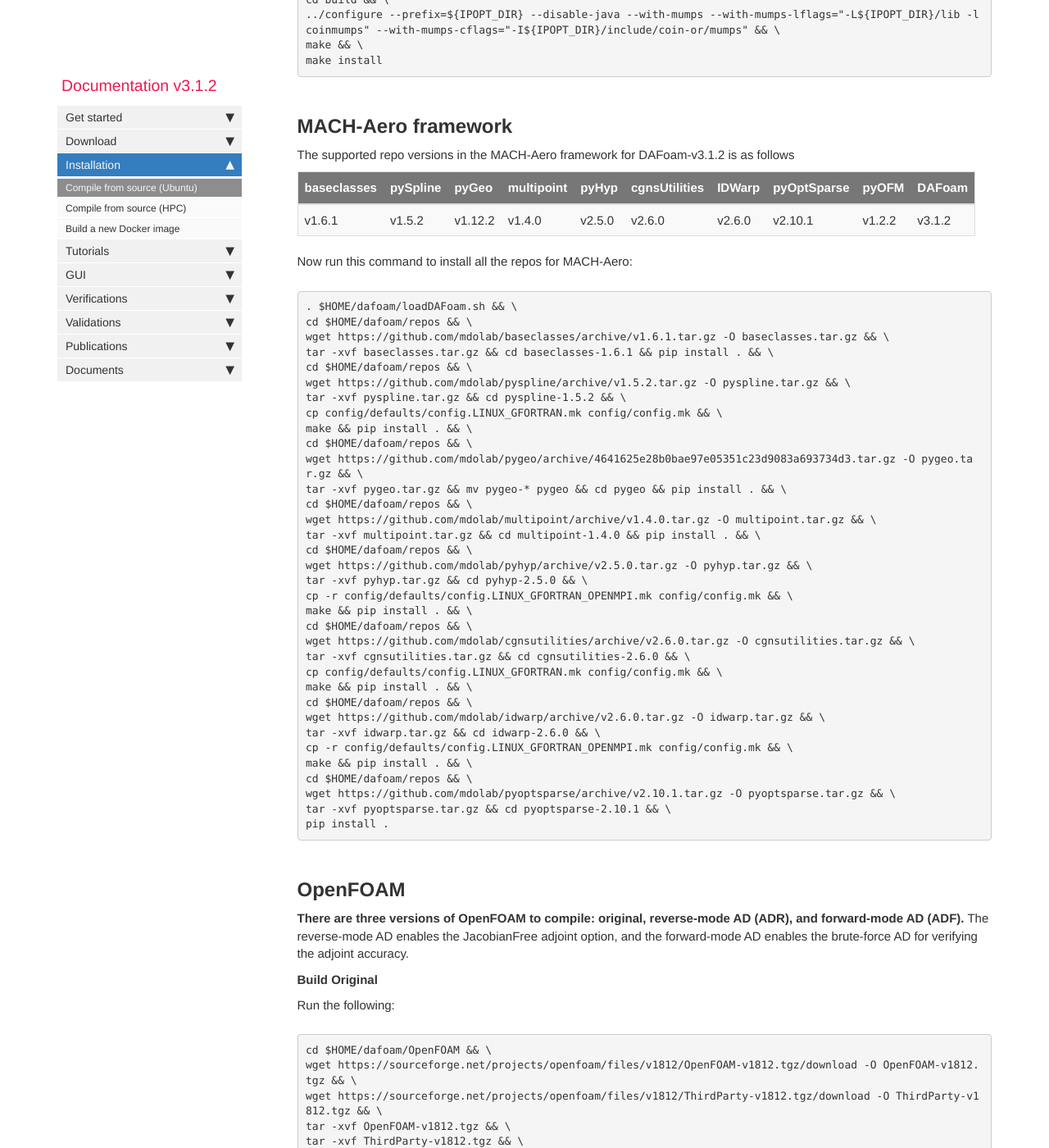
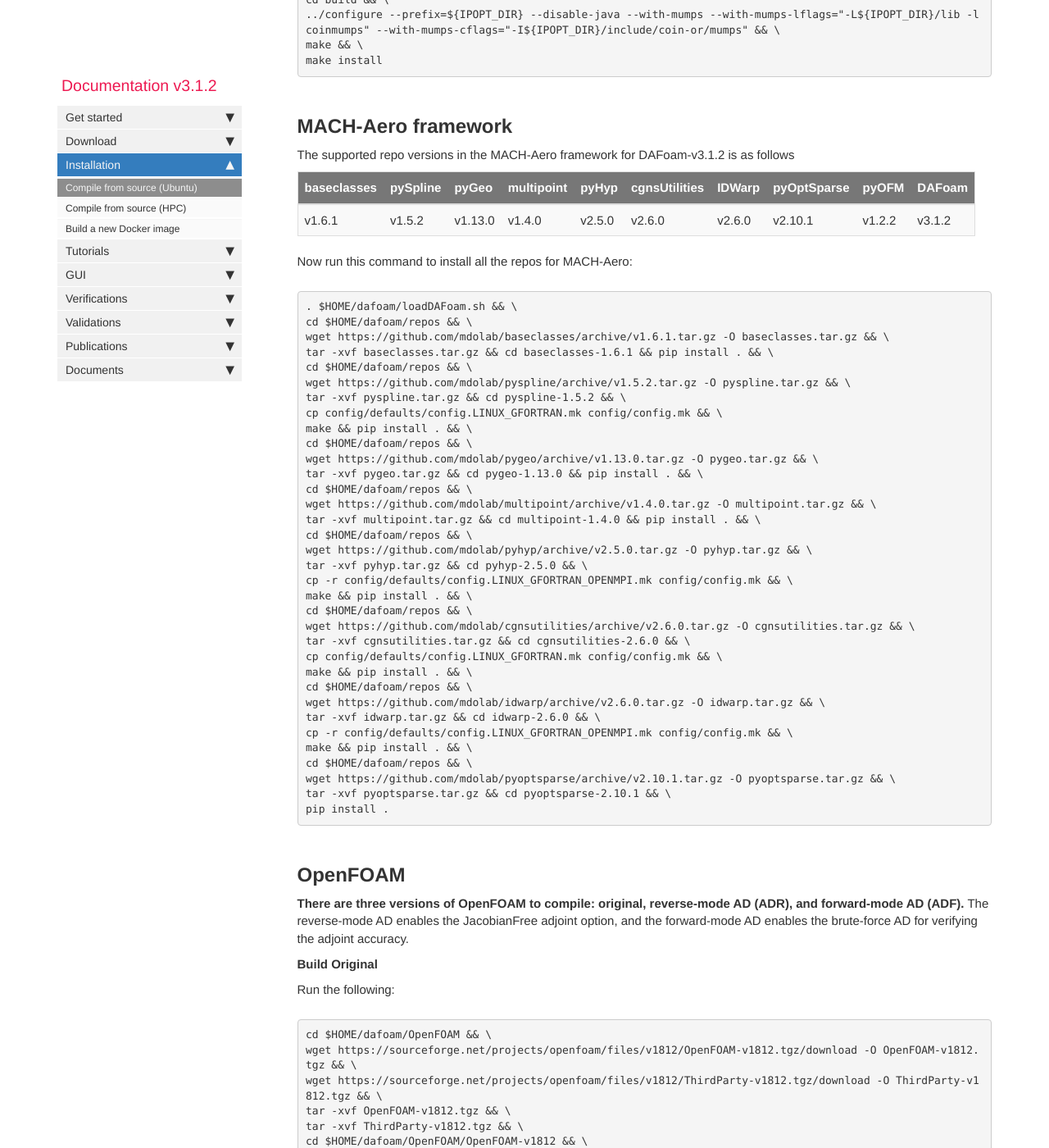
Before and after one commit to DAFoam/DAFoam.github.io, a Jekyll site: the page built from pages/mydoc/mydoc_installation_source.md, in a window 1280 px wide and 1400 px high, scrolled down 4636 px. Shown: the whole window at 82% size. Built offline with Jekyll 4.4.1, drawn with Linux system fonts in a browser that asks for light colours; comment, search, counter and statistics services are not loaded.

Commit message:
content update

```diff
--- a/pages/mydoc/mydoc_installation_source.md
+++ b/pages/mydoc/mydoc_installation_source.md
@@ -206,7 +206,7 @@ The supported repo versions in the MACH-Aero framework for DAFoam-{{ site.latest
 
 baseclasses | pySpline |  pyGeo  | multipoint | pyHyp  | cgnsUtilities | IDWarp  | pyOptSparse | pyOFM  | DAFoam
 | :----------------------------------------------------------------------------------------------------------- |
-v1.6.1      | v1.5.2   | v1.12.2 | v1.4.0     | v2.5.0 | v2.6.0        | v2.6.0  | v2.10.1      | v1.2.2 | {{ site.latest_version }}
+v1.6.1      | v1.5.2   | v1.13.0 | v1.4.0     | v2.5.0 | v2.6.0        | v2.6.0  | v2.10.1      | v1.2.2 | {{ site.latest_version }}
 
 Now run this command to install all the repos for MACH-Aero:
 
@@ -221,8 +221,8 @@ tar -xvf pyspline.tar.gz && cd pyspline-1.5.2 && \
 cp config/defaults/config.LINUX_GFORTRAN.mk config/config.mk && \
 make && pip install . && \
 cd $HOME/dafoam/repos && \
-wget https://github.com/mdolab/pygeo/archive/4641625e28b0bae97e05351c23d9083a693734d3.tar.gz -O pygeo.tar.gz && \
-tar -xvf pygeo.tar.gz && mv pygeo-* pygeo && cd pygeo && pip install . && \
+wget https://github.com/mdolab/pygeo/archive/v1.13.0.tar.gz -O pygeo.tar.gz && \
+tar -xvf pygeo.tar.gz && cd pygeo-1.13.0 && pip install . && \
 cd $HOME/dafoam/repos && \
 wget https://github.com/mdolab/multipoint/archive/v1.4.0.tar.gz -O multipoint.tar.gz && \
 tar -xvf multipoint.tar.gz && cd multipoint-1.4.0 && pip install . && \
```
